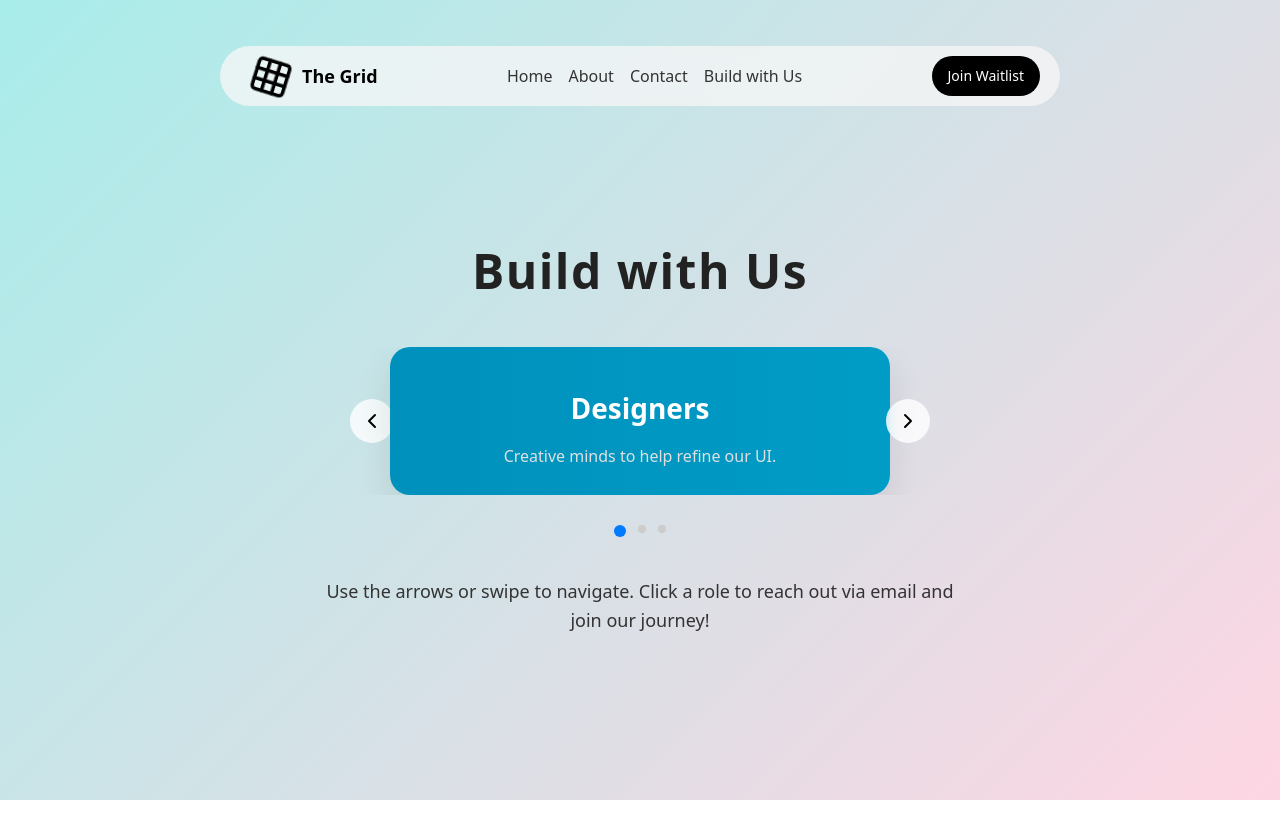
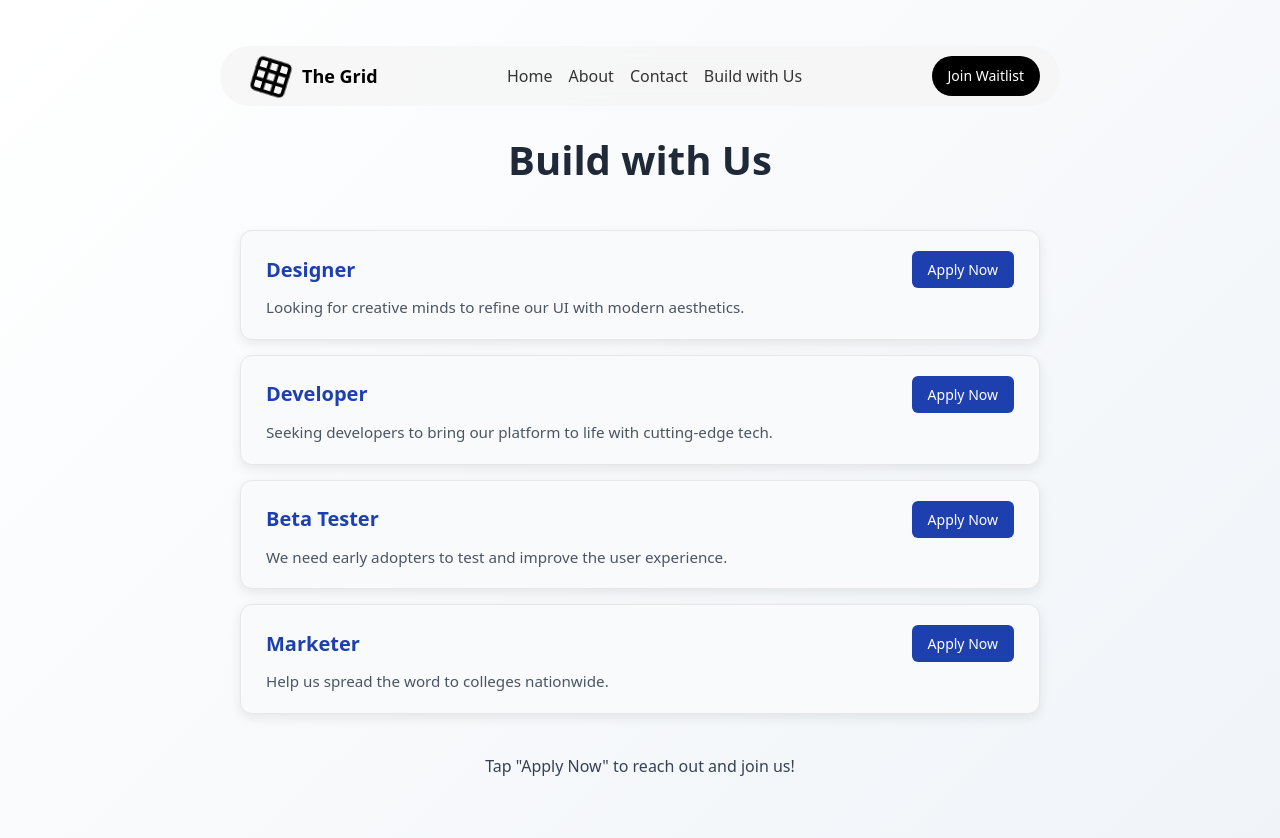
Before and after one commit to RITHVIK1101/AvantAI, a React (Create React App) app: page /build-with-us in a window 1280 px wide. Before the commit the page ends 800 px from the top, so only its background shows below. Built offline with nearby package versions, Linux system fonts and the light colour scheme.

Commit message:
new page

```diff
--- a/src/BuildWithUsPage.tsx
+++ b/src/BuildWithUsPage.tsx
@@ -1,173 +1,120 @@
-import React, { useState } from "react";
-import styled, { keyframes } from "styled-components";
+import React from "react";
+import styled from "styled-components";
 import Navbar from "./Navbar";
 import { motion } from "framer-motion";
-import { ChevronLeft, ChevronRight } from "lucide-react";
 
 const BuildContainer = styled(motion.div)`
   display: flex;
   flex-direction: column;
   align-items: center;
-  justify-content: center;
   min-height: 100vh;
-  background: linear-gradient(135deg, #a8edea, #fed6e3);
-  padding: 40px 20px;
-  margin-top: -60px; /* Aligns gradient with Navbar for seamless transition */
+  background: linear-gradient(135deg, #ffffff, #f0f4f8);
+  padding: 60px 20px;
+  margin-top: -60px;
 `;
 
 const Title = styled(motion.h1)`
-  font-size: 3rem;
-  color: #222;
+  font-size: 2.5rem;
+  color: #1f2937;
   margin-bottom: 40px;
   text-align: center;
-  letter-spacing: 1.5px;
-  font-weight: 700;
+  font-weight: 600;
   margin-top: 70px;
 `;
 
-const CarouselContainer = styled.div`
+const JobListingContainer = styled.div`
   display: flex;
-  align-items: center;
-  position: relative;
+  flex-direction: column;
+  gap: 15px;
   width: 100%;
-  max-width: 600px;
+  max-width: 800px;
   margin: 0 auto;
 `;
 
-const CardWrapper = styled.div`
-  overflow: hidden;
-  width: 100%;
-`;
+const JobCard = styled(motion.div)`
+  background: #f9fafb;
+  padding: 20px 25px;
+  border-radius: 12px;
+  box-shadow: 0 4px 12px rgba(0, 0, 0, 0.08);
+  display: flex;
+  flex-direction: column;
+  border: 1px solid #e5e7eb;
+  transition: transform 0.2s ease;
 
-const electricAnimation = keyframes`
-  0% {
-    background-position: 0% 50%;
-  }
-  50% {
-    background-position: 100% 50%;
-  }
-  100% {
-    background-position: 0% 50%;
+  &:hover {
+    transform: translateY(-3px);
+    box-shadow: 0 6px 18px rgba(0, 0, 0, 0.1);
   }
 `;
 
-const Card = styled(motion.div)`
-  background: linear-gradient(270deg, #00b4db, #0083b0);
-  background-size: 400% 400%;
-  animation: ${electricAnimation} 8s ease infinite;
-  padding: 25px 20px;
-  border-radius: 20px;
-  margin: 0 auto;
-  max-width: 500px;
-  text-align: center;
-  position: relative;
-  overflow: hidden;
-  box-shadow: 0 15px 35px rgba(0, 0, 0, 0.1);
+const RoleHeader = styled.div`
+  display: flex;
+  justify-content: space-between;
+  align-items: center;
+  margin-bottom: 8px;
 `;
 
-const RoleText = styled.a`
-  color: #fff;
-  font-size: 1.75rem;
-  font-weight: 700;
+const RoleTitle = styled.h2`
+  color: #1e40af;
+  font-size: 1.25rem;
+  font-weight: 600;
+  margin: 0;
+`;
+
+const ApplyButton = styled.a`
+  background-color: #1e40af;
+  color: #ffffff;
+  padding: 8px 16px;
+  border-radius: 6px;
+  font-size: 0.875rem;
+  font-weight: 500;
   text-decoration: none;
-  margin-top: 15px;
-  display: inline-block;
-  transition: color 0.3s;
-  position: relative;
-  z-index: 1;
+  transition: background-color 0.3s;
+
   &:hover {
-    color: #ffe600;
+    background-color: #1c3a9e;
   }
 `;
 
 const Description = styled.p`
-  color: #e0e0e0;
-  font-size: 1rem;
-  margin-top: 15px;
-  line-height: 1.6;
-  position: relative;
-  z-index: 1;
-`;
-
-const ArrowButton = styled.button`
-  background: rgba(255, 255, 255, 0.8);
-  border: none;
-  border-radius: 50%;
-  padding: 10px;
-  cursor: pointer;
-  position: absolute;
-  top: 50%;
-  transform: translateY(-50%);
-  backdrop-filter: blur(5px);
-  &:hover {
-    background: rgba(255, 255, 255, 1);
-  }
-  &:focus {
-    outline: 2px solid #007bff;
-  }
-`;
-
-const LeftArrow = styled(ArrowButton)`
-  left: 10px;
-`;
-
-const RightArrow = styled(ArrowButton)`
-  right: 10px;
+  color: #4b5563;
+  font-size: 0.95rem;
+  line-height: 1.5;
 `;
 
 const InstructionText = styled.p`
-  color: #333;
-  font-size: 1.125rem;
+  color: #374151;
+  font-size: 1rem;
   font-weight: 500;
   text-align: center;
   max-width: 700px;
   margin-top: 40px;
-  line-height: 1.6;
   padding: 0 20px;
 `;
 
-const ProgressDots = styled.div`
-  display: flex;
-  justify-content: center;
-  margin-top: 30px;
-`;
-
-const Dot = styled.div<{ active: boolean }>`
-  width: ${(props) => (props.active ? "12px" : "8px")};
-  height: ${(props) => (props.active ? "12px" : "8px")};
-  background: ${(props) => (props.active ? "#007bff" : "#ccc")};
-  border-radius: 50%;
-  margin: 0 6px;
-  transition: all 0.3s ease;
-`;
-
 export default function BuildWithUsPage() {
-  const [currentCard, setCurrentCard] = useState(0);
   const roles = [
     {
-      title: "Designers",
-      description: "Creative minds to help refine our UI.",
+      title: "Designer",
+      description: "Looking for creative minds to refine our UI with modern aesthetics.",
       email: "mailto:dhruvreddy05@gmail.com",
     },
     {
-      title: "Developers",
-      description: "Innovators to bring our platform to life.",
+      title: "Developer",
+      description: "Seeking developers to bring our platform to life with cutting-edge tech.",
       email: "mailto:dhruvreddy05@gmail.com",
     },
     {
-      title: "Beta Testers",
-      description: "Early adopters to test and improve our app.",
+      title: "Beta Tester",
+      description: "We need early adopters to test and improve the user experience.",
+      email: "mailto:dhruvreddy05@gmail.com",
+    },
+    {
+      title: "Marketer",
+      description: "Help us spread the word to colleges nationwide.",
       email: "mailto:dhruvreddy05@gmail.com",
     },
   ];
-
-  const handlePrev = () => {
-    setCurrentCard((prev) => (prev === 0 ? roles.length - 1 : prev - 1));
-  };
-
-  const handleNext = () => {
-    setCurrentCard((prev) => (prev === roles.length - 1 ? 0 : prev + 1));
-  };
 
   return (
     <>
@@ -178,46 +125,32 @@ export default function BuildWithUsPage() {
         transition={{ duration: 0.8, ease: "easeOut" }}
       >
         <Title
-          initial={{ y: -50 }}
+          initial={{ y: -30 }}
           animate={{ y: 0 }}
           transition={{ duration: 0.8, ease: "easeOut" }}
         >
           Build with Us
         </Title>
 
-        <CarouselContainer>
-          <LeftArrow onClick={handlePrev} aria-label="Previous Role">
-            <ChevronLeft size={24} />
-          </LeftArrow>
-
-          <CardWrapper>
-            <Card
-              key={roles[currentCard].title}
-              initial={{ opacity: 0, x: -50 }}
-              animate={{ opacity: 1, x: 0 }}
-              exit={{ opacity: 0, x: 50 }}
+        <JobListingContainer>
+          {roles.map((role) => (
+            <JobCard
+              key={role.title}
+              initial={{ opacity: 0, y: 10 }}
+              animate={{ opacity: 1, y: 0 }}
               transition={{ duration: 0.6, ease: "easeOut" }}
             >
-              <RoleText href={roles[currentCard].email}>
-                {roles[currentCard].title}
-              </RoleText>
-              <Description>{roles[currentCard].description}</Description>
-            </Card>
-          </CardWrapper>
-
-          <RightArrow onClick={handleNext} aria-label="Next Role">
-            <ChevronRight size={24} />
-          </RightArrow>
-        </CarouselContainer>
-
-        <ProgressDots>
-          {roles.map((_, index) => (
-            <Dot key={index} active={index === currentCard} />
+              <RoleHeader>
+                <RoleTitle>{role.title}</RoleTitle>
+                <ApplyButton href={role.email}>Apply Now</ApplyButton>
+              </RoleHeader>
+              <Description>{role.description}</Description>
+            </JobCard>
           ))}
-        </ProgressDots>
+        </JobListingContainer>
 
         <InstructionText>
-          Use the arrows or swipe to navigate. Click a role to reach out via email and join our journey!
+          Tap "Apply Now" to reach out and join us!
         </InstructionText>
       </BuildContainer>
     </>
```
